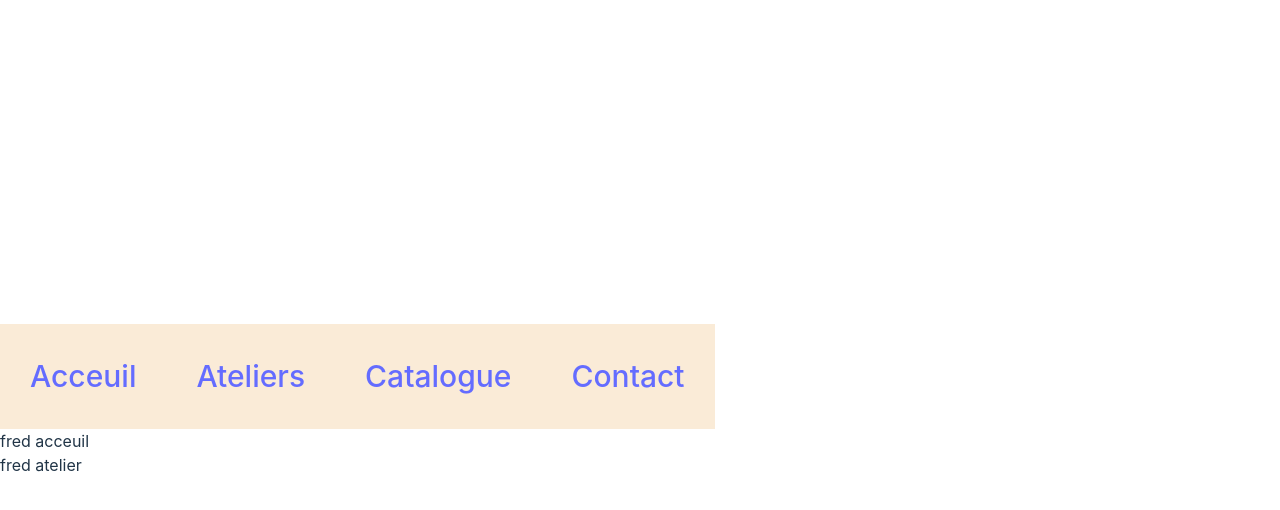
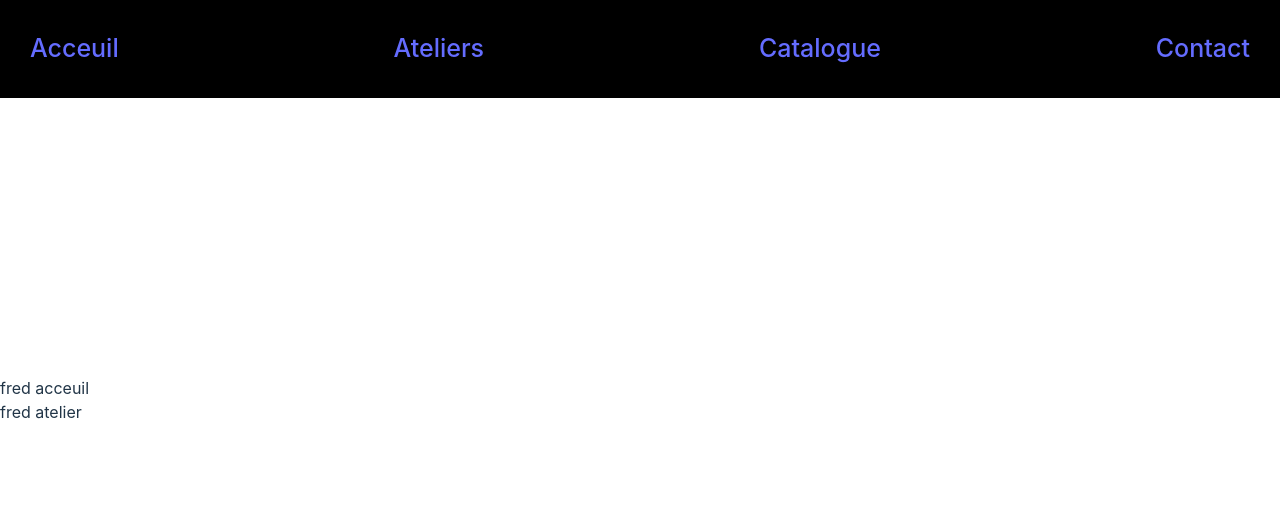
Before and after one commit to TICONFRED27/sitefred-wd, a React (Vite) app in the folder siteFigurines/: page / in a window 1280 px wide. Shown: the top 510 px of the page. Built offline with nearby package versions, Linux system fonts and the light colour scheme.

Commit message:
Update Navbar.scss

```diff
--- a/siteFigurines/src/components/Navbar/Navbar.scss
+++ b/siteFigurines/src/components/Navbar/Navbar.scss
@@ -4,6 +4,10 @@
   text-decoration: none;
 }
 .navbar {
+  position: absolute;
+  top: 0;
+  width: 100%;
+  background-color: black;
 }
 
 .navbar__ul {
@@ -14,7 +18,6 @@
 }
 
 .navbar__li {
-  background-color: antiquewhite;
   padding: 30px;
-  font-size: 30px;
+  font-size: 25px;
 }
```
